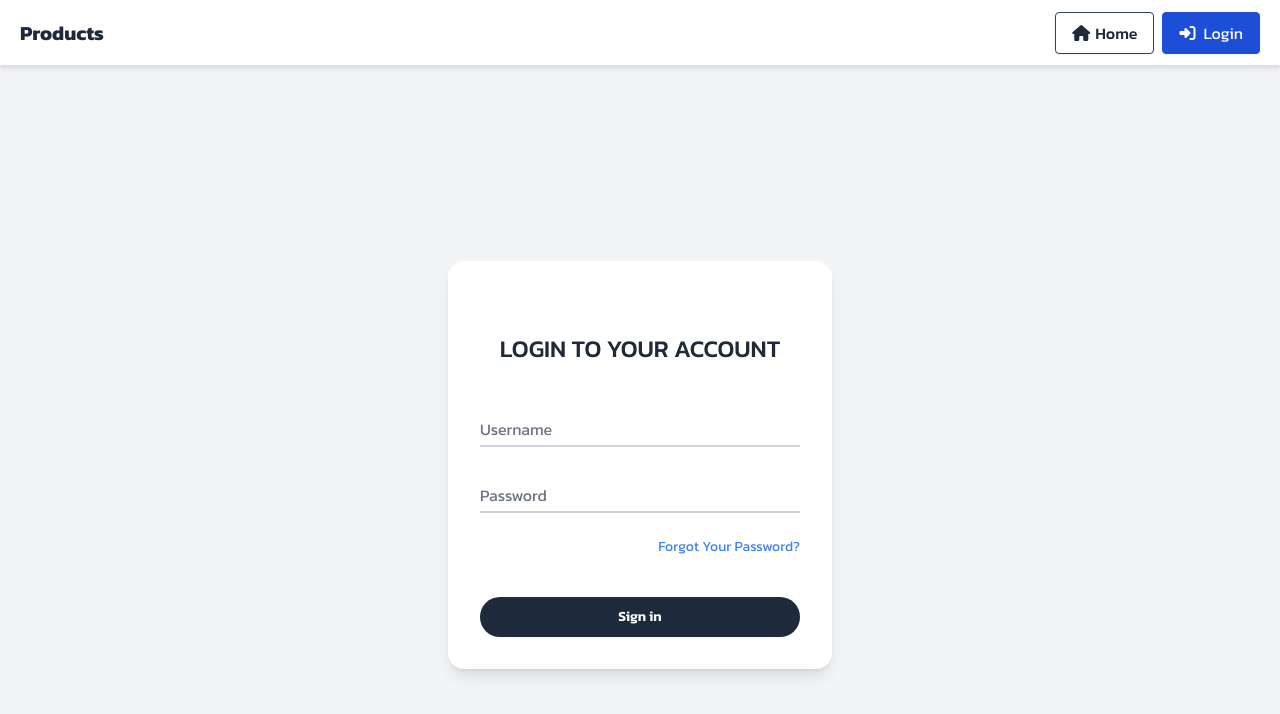
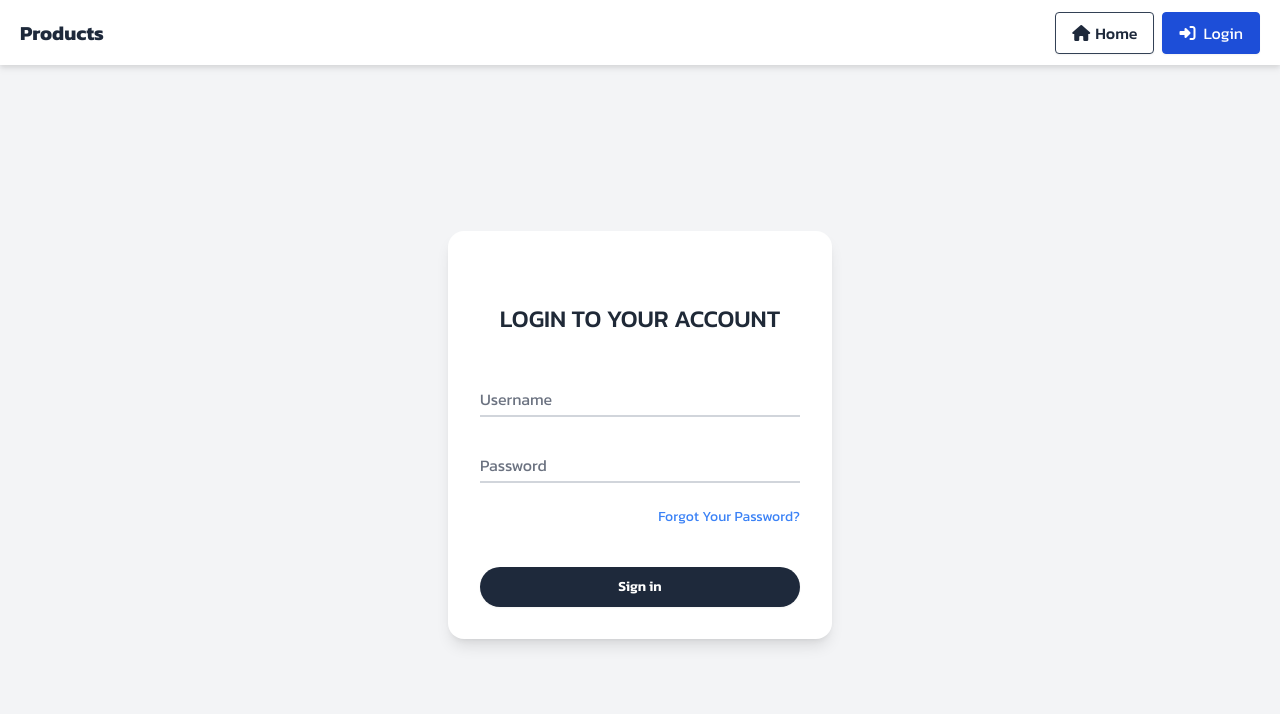
Before and after one commit to baewpo/product_management, a React (Vite) app in the folder client/: page /login in a window 1280 px wide. Shown: the top 714 px of the page. Built offline with nearby package versions, Linux system fonts and the light colour scheme.

Commit message:
fix: edit css

```diff
--- a/client/src/pages/login.tsx
+++ b/client/src/pages/login.tsx
@@ -54,7 +54,7 @@ class Login extends Component<IProps, IStates> {
 
 	public render(): JSX.Element {
 		return (
-			<div className="min-h-screen flex items-center justify-center bg-gray-100 py-12 px-4 sm:px-6 lg:px-8 ">
+			<div className="h-full flex items-center justify-center bg-gray-100 py-12 px-4 sm:px-6 lg:px-8 ">
 				<div className="max-w-sm w-full bg-white p-8 rounded-2xl shadow-lg">
 					<div className="mt-10 sm:mx-auto sm:w-full sm:max-w-sm">
 						<div className="font-medium text-2xl uppercase text-gray-800 text-center mb-10">
```
